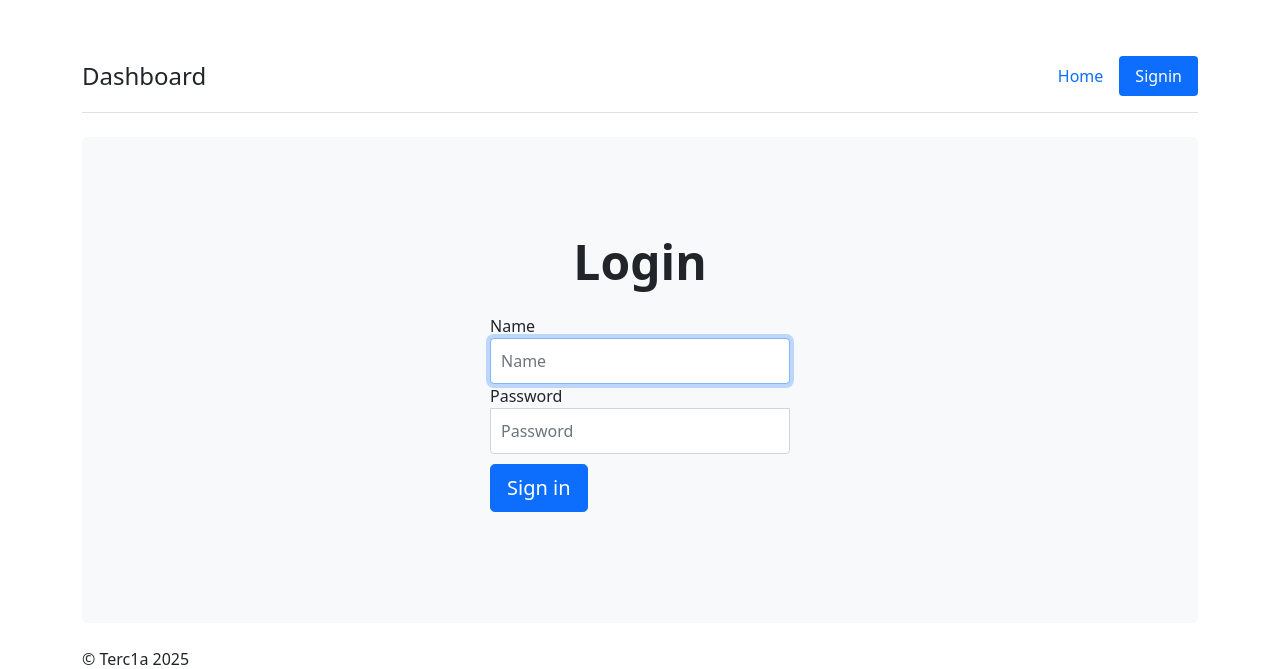
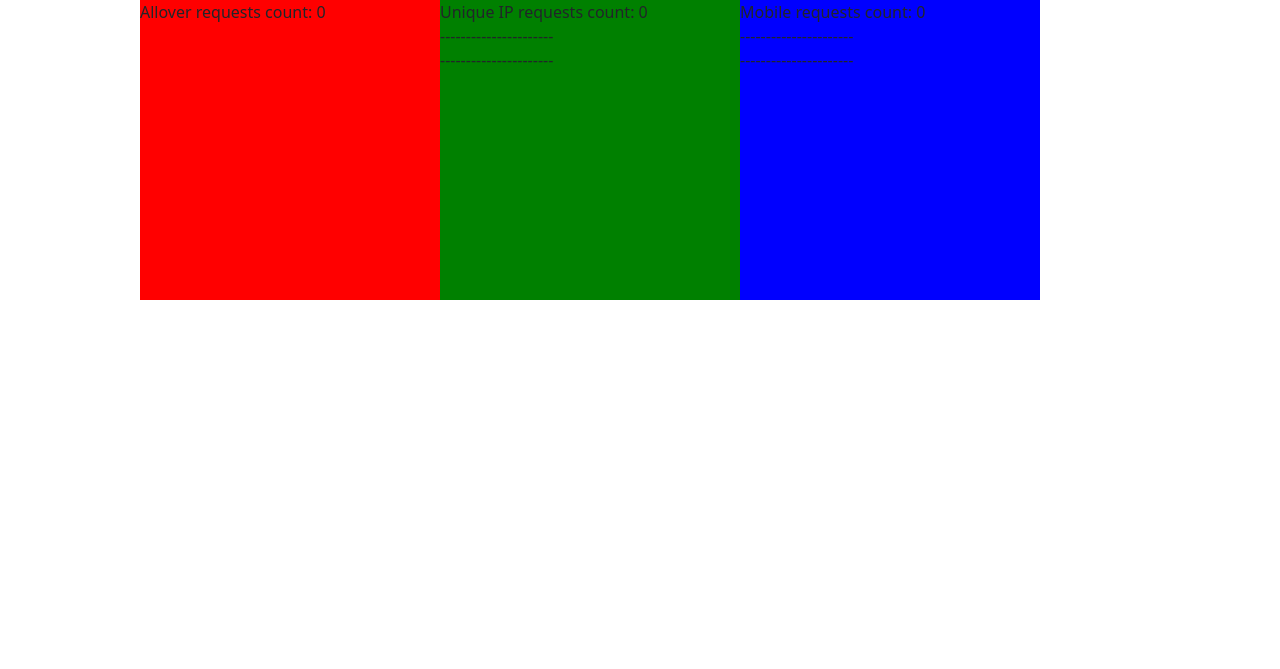
Before and after one commit to Terc1a/OptiLiens, a Flask app: page /dash in a window 1280 px wide. Shown: the top 669 px of the page. Run offline with Flask 3, Linux system fonts and the light colour scheme; data that the repository does not hold is empty; some libraries are stand-ins or nearby versions.

Commit message:
Сделал набросок дашборда и пофиксил баг, при котором отправлялось до 2к запросов в секунду

```diff
--- a/webpanel/app.py
+++ b/webpanel/app.py
@@ -1,42 +1,16 @@
 from flask import Flask
-from flask import Flask, render_template, request, json, redirect, url_for
+from flask import Flask, render_template, request, json, redirect, url_for, jsonify
 from flaskext.mysql import MySQL
 from mysql.connector import connect, Error
 import yaml
-import flask_login
-from flask_wtf.csrf import CSRFProtect
-from flask_login import current_user, login_user, login_required, UserMixin ,logout_user
+
 
 with open("../config.yaml", "r") as f:
     conf = yaml.safe_load(f)
 
-csrf = CSRFProtect()
-
-login_manager = flask_login.LoginManager()
-
-class User(UserMixin):
-    def __init__(self, user_id):
-        self.id = user_id
 
 app = Flask(__name__)
-app.secret_key = 'a1dcbe59291f58c089qwerqazwf8ee8e2f44f05cdd4465e0d9c726938b2eeaab'
-csrf.init_app(app)
-login_manager.init_app(app)
 
-
-@login_manager.user_loader
-def load_user(user_id):
-    cursor = cnx.cursor(buffered=True)
-    check_user = f"""select * from users where user_name='{name}' and user_password='{password}'"""
-    cursor.execute(check_user)
-
-    user = cursor.fetchall()
-    return user
-
-
-@login_manager.unauthorized_handler
-def unauthorized():
-    return render_template('signin.html')
 
 @app.route("/")
 def main():
@@ -45,13 +19,26 @@
 
 @app.route('/signin')
 def signin():
+
     return render_template('signin.html')
 
+
 @app.route("/dash", methods=["POST", "GET"])
-@login_required
 def dash():
-    return render_template('dash.html')
-
+    if request.method == 'GET':
+        cnx = connect(user=conf['user'], password=conf['password'], host=conf['host_db'], database=conf['database'])
+        cursor = cnx.cursor(buffered=True)
+        req_count = f"""select count(*) from hikariplus"""
+        uniq_count = f"""select distinct addr from hikariplus"""
+        mobile_req_count = f"""select distinct addr from hikariplus where is_mobile='True'"""
+        cursor.execute(req_count)
+        rc = cursor.fetchall()
+        cursor.execute(uniq_count)
+        uc = cursor.fetchall()
+        cursor.execute(mobile_req_count)
+        mc = cursor.fetchall()
+        cnx.close()
+        return render_template('dash.html', rc=rc, uc=uc, mc=mc)
 
 @app.route('/api/signin',methods=['POST'])
 def signIn():
@@ -70,6 +57,27 @@
     cnx.close()
 
 
+@app.route('/content-to-refresh')
+def refresher():
+        cnx = connect(user=conf['user'], password=conf['password'], host=conf['host_db'], database=conf['database'])
+        cursor = cnx.cursor(buffered=True)
+        req_count = f"""select count(*) from hikariplus"""
+        uniq_count = f"""select distinct addr from hikariplus"""
+        mobile_req_count = f"""select distinct addr from hikariplus where is_mobile='True'"""
+        cursor.execute(req_count)
+        rc = cursor.fetchall()
+        cursor.execute(uniq_count)
+        uc = cursor.fetchall()
+        cursor.execute(mobile_req_count)
+        mc = cursor.fetchall()
+        cnx.close()
+        return jsonify(success=True, rc=rc, uc=uc, mc=mc)
+
+
+
+
+
+
 
 if __name__ == "__main__":
     app.run(debug=True, host='192.168.0.11', port='5000')
--- /dev/null
+++ b/webpanel/static/dash.css
@@ -0,0 +1,31 @@
+.main {
+    margin:0 auto; /* Центрируем блоки */
+    width:100%; /* Задаем ширину 100%, чтобы сделать ее резиновой */
+    max-width:1000px; /* Устанавливаем максимальную ширину */
+    }
+    .inline div{
+    display:inline-block; /* Делаем блоки по горизонтали */
+    display: -moz-inline-stack; /* Для FireFox 2, тот же самый, что и inline-block */
+    vertical-align:top; /* Выравниваем их сверху */
+    font-size:16px; /* Ставим дочкам размер шрифта, иначе примет значение родителя */
+    /* Для IE 6 и IE 7 чтобы блоки были по горизонтали*/
+    zoom: 1;
+    *display: inline;
+
+    }
+    div.inline{font-size:0;} /* Ставим родителю значение 0, чтобы убрать отступы у блоков*/
+    .left-block{
+    background:red;
+    width:30%; /*Задаем ширину в процентах чтобы сделать ее резиновой*/
+    height:300px; /* Высота блока */
+    }
+    .content{
+    background:green;
+    width:30%;
+    height:300px;
+    }
+    .right-block{
+    background:blue;
+    width:30%;
+    height:300px;
+    }
--- a/webpanel/templates/dash.html
+++ b/webpanel/templates/dash.html
@@ -6,10 +6,46 @@
 	<title>Analytics service</title>
 	<link href="https://cdn.jsdelivr.net/npm/bootstrap@5.1.3/dist/css/bootstrap.min.css" rel="stylesheet"
 		integrity="sha384-1BmE4kWBq78iYhFldvKuhfTAU6auU8tT94WrHftjDbrCEXSU1oBoqyl2QvZ6jIW3" crossorigin="anonymous" />
+        <link href="../static/dash.css" rel="stylesheet" />
+        <script type="text/javascript" src="https://ajax.googleapis.com/ajax/libs/jquery/3.2.1/jquery.min.js"></script>
+
 </head>
 
 <body>
-    You`re in!
+   {% block content %}
+   <div class="main inline">
+
+   <div class="left-block" id="left-block">
+    Allover requests count:
+    {% for el in rc %}
+      <span id="all-count">{{el[0]}}</span><br>
+    {% endfor %}
+</div>
+<div class="content" id="content">
+     Unique IP requests count:
+     <span id="unique-count">{{uc|length}}</span><br>
+    ----------------------<br>
+    <span id="ucount">
+    {% for el in uc %}
+    {{el[0]}}<br>
+    {% endfor %}
+    </span>
+    ----------------------<br>
+</div>
+<div class="right-block" id="right-block">
+     Mobile requests count:
+     <span id="mobile-count">{{mc|length}}</span><br>
+    ----------------------<br>
+    <span id="mcount">
+    {% for el in mc %}
+    {{el[0]}}<br>
+    {% endfor %}
+    </span>
+    ----------------------<br>
+</div>
+</div>
+   {% endblock %}
+
 </body>
 
 </html>
--- a/webpanel/templates/signin.html
+++ b/webpanel/templates/signin.html
@@ -29,7 +29,6 @@
 			<div class="container-fluid py-5">
 				<h1 class="display-5 fw-bold text-center">Login</h1>
 				<form id="form-signin" action="/api/signin" method="POST">
-					<input type="hidden" name="csrf_token" value="{{ csrf_token() }}" />
 					<label for="inputName" class="sr-only">Name</label>
 					<input type="name" name="inputName" id="inputName" class="form-control" placeholder="Name" required
 						autofocus />
```
Also changed, not shown: main2.py (+19 -10 lines).
